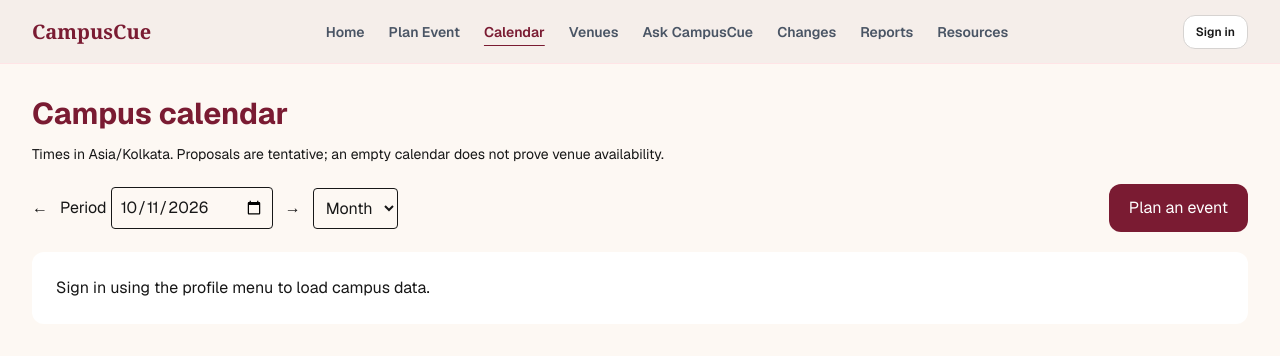
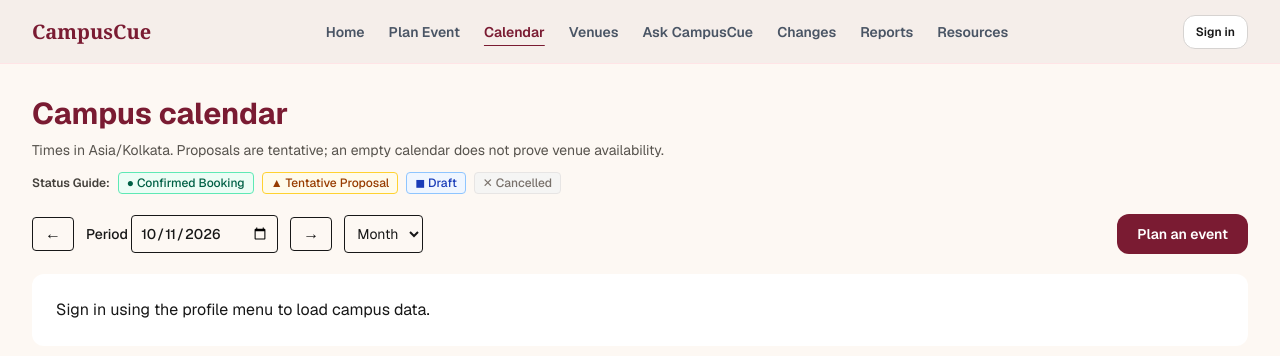
Before and after one commit to Mrudula-itsjuzme/Genesis-womm, a Next.js app in the folder apps/web/: page /calendar in a window 1280 px wide. Shown: the top 356 px of the page. Built offline with nearby package versions, Linux system fonts and the light colour scheme.

Commit message:
feat(frontend): wire live event scheduling and status badges to calendar grid

```diff
--- a/apps/web/src/components/CalendarGrid.tsx
+++ b/apps/web/src/components/CalendarGrid.tsx
@@ -11,6 +11,20 @@ import EventDetailModal from './EventDetailModal';
 const subscribe = () => () => {};
 const currentDay = () => fromCampusISO(new Date().toISOString()).date;
 const serverDay = () => '';
+
+function getStatusBadgeStyle(status: string) {
+  switch (status) {
+    case 'CONFIRMED':
+      return 'bg-emerald-50 text-emerald-900 border-emerald-300';
+    case 'PROPOSED':
+      return 'bg-amber-50 text-amber-900 border-amber-300';
+    case 'CANCELLED':
+      return 'bg-stone-100 text-stone-500 border-stone-200 line-through';
+    case 'DRAFT':
+    default:
+      return 'bg-blue-50 text-blue-900 border-blue-300';
+  }
+}
 
 export default function CalendarGrid() {
   const { token } = useAuth();
@@ -32,18 +46,25 @@ export default function CalendarGrid() {
   }
   return <section className="mx-auto max-w-7xl p-4 md:p-8">
     <h1 className="text-3xl font-bold text-[#7a1b32]">Campus calendar</h1>
-    <p className="my-3 text-sm">Times in Asia/Kolkata. Proposals are tentative; an empty calendar does not prove venue availability.</p>
+    <p className="my-2 text-sm text-stone-600">Times in Asia/Kolkata. Proposals are tentative; an empty calendar does not prove venue availability.</p>
+    <div className="my-3 flex flex-wrap items-center gap-2 text-xs">
+      <span className="font-semibold text-stone-700">Status Guide:</span>
+      <span className="inline-flex items-center gap-1 rounded border border-emerald-300 bg-emerald-50 px-2 py-0.5 font-medium text-emerald-800">● Confirmed Booking</span>
+      <span className="inline-flex items-center gap-1 rounded border border-amber-300 bg-amber-50 px-2 py-0.5 font-medium text-amber-800">▲ Tentative Proposal</span>
+      <span className="inline-flex items-center gap-1 rounded border border-blue-300 bg-blue-50 px-2 py-0.5 font-medium text-blue-800">◼ Draft</span>
+      <span className="inline-flex items-center gap-1 rounded border border-stone-200 bg-stone-100 px-2 py-0.5 font-medium text-stone-500">✕ Cancelled</span>
+    </div>
     {(anchor || today) && <><div className="my-5 flex flex-wrap items-center gap-3">
-      <button aria-label="Previous period" onClick={() => move(-1)}>←</button>
-      <label>Period <input aria-label="Calendar date" type="date" value={now} onChange={e => { setAnchor(e.target.value); setOffset(0); }} className="rounded border p-2" /></label>
-      <button aria-label="Next period" onClick={() => move(1)}>→</button>
-      <select aria-label="Calendar view" value={view} onChange={e => { setView(e.target.value as CalendarView); setOffset(0); }} className="rounded border p-2">{['Month', 'Week', 'List'].map(v => <option key={v}>{v}</option>)}</select>
-      <Link href="/plan" className="ml-auto rounded-xl bg-[#7a1b32] px-5 py-3 text-white">Plan an event</Link>
+      <button aria-label="Previous period" onClick={() => move(-1)} className="rounded border px-3 py-1 font-bold hover:bg-stone-100">←</button>
+      <label className="text-sm font-medium">Period <input aria-label="Calendar date" type="date" value={now} onChange={e => { setAnchor(e.target.value); setOffset(0); }} className="rounded border p-2 text-sm" /></label>
+      <button aria-label="Next period" onClick={() => move(1)} className="rounded border px-3 py-1 font-bold hover:bg-stone-100">→</button>
+      <select aria-label="Calendar view" value={view} onChange={e => { setView(e.target.value as CalendarView); setOffset(0); }} className="rounded border p-2 text-sm">{['Month', 'Week', 'List'].map(v => <option key={v}>{v}</option>)}</select>
+      <Link href="/plan" className="ml-auto rounded-xl bg-[#7a1b32] px-5 py-2.5 text-sm font-semibold text-white transition hover:bg-[#601426]">Plan an event</Link>
     </div>
     <RemoteState signedIn={Boolean(token)} {...remote} empty={events.length === 0} />
-    {remote.data && <>{view === 'List' ? <div className="space-y-3">{events.map(event => <article key={event.id} className="rounded-xl border bg-white p-4"><button className="font-bold underline" onClick={() => setSelected({ token: token!, id: event.id })}>{event.title}</button><p>{campusFormat(event.start_at)} – {campusFormat(event.end_at)}</p><p>{event.status} · Venue availability: {event.venue_availability}{event.synthetic ? ' · Synthetic demo' : ''}</p></article>)}</div>
-      : <div className="grid grid-cols-1 gap-2 sm:grid-cols-7">{days.map(day => <div key={day} className={'min-h-32 rounded-lg border p-2 ' + (day.slice(0, 7) === now.slice(0, 7) ? 'bg-white' : 'bg-stone-100')}><p className="text-xs font-bold">{campusFormat(toCampusISO(day, '12:00'), { weekday: 'short', day: 'numeric', month: 'short' })}</p>{events.filter(event => fromCampusISO(event.start_at).date === day).map(event => <button key={event.id} onClick={() => setSelected({ token: token!, id: event.id })} className="my-2 block w-full rounded bg-rose-50 p-2 text-left text-xs"><strong>{event.title}</strong><p>{campusFormat(event.start_at, { timeStyle: 'short' })} · {event.status}</p>{event.synthetic && <p>Synthetic demo</p>}</button>)}</div>)}</div>}
-    <div className="my-4 flex items-center gap-4"><button disabled={offset === 0} onClick={() => setOffset(Math.max(0, offset - 100))}>Previous records</button><span>{remote.data.total} records in period</span><button disabled={offset + 100 >= remote.data.total} onClick={() => setOffset(offset + 100)}>More records</button></div></>}
+    {remote.data && <>{view === 'List' ? <div className="space-y-3">{events.map(event => <article key={event.id} className={`rounded-xl border p-4 shadow-sm ${getStatusBadgeStyle(event.status)}`}><button className="font-bold underline" onClick={() => setSelected({ token: token!, id: event.id })}>{event.title}</button><p className="text-sm mt-1">{campusFormat(event.start_at)} – {campusFormat(event.end_at)}</p><p className="text-xs mt-1 font-medium">{event.status} · Venue availability: {event.venue_availability}{event.synthetic ? ' · Synthetic demo' : ''}</p></article>)}</div>
+      : <div className="grid grid-cols-1 gap-2 sm:grid-cols-7">{days.map(day => <div key={day} className={'min-h-32 rounded-lg border p-2 ' + (day.slice(0, 7) === now.slice(0, 7) ? 'bg-white' : 'bg-stone-100')}><p className="text-xs font-bold text-stone-700">{campusFormat(toCampusISO(day, '12:00'), { weekday: 'short', day: 'numeric', month: 'short' })}</p>{events.filter(event => fromCampusISO(event.start_at).date === day).map(event => <button key={event.id} onClick={() => setSelected({ token: token!, id: event.id })} className={`my-2 block w-full rounded border p-2 text-left text-xs transition hover:shadow-sm ${getStatusBadgeStyle(event.status)}`}><strong>{event.title}</strong><p className="mt-0.5">{campusFormat(event.start_at, { timeStyle: 'short' })} · {event.status}</p>{event.synthetic && <p className="text-[10px] opacity-75 mt-0.5">Synthetic demo</p>}</button>)}</div>)}</div>}
+    <div className="my-4 flex items-center gap-4"><button disabled={offset === 0} onClick={() => setOffset(Math.max(0, offset - 100))} className="rounded border px-3 py-1 text-sm disabled:opacity-50">Previous records</button><span className="text-sm font-medium">{remote.data.total} records in period</span><button disabled={offset + 100 >= remote.data.total} onClick={() => setOffset(offset + 100)} className="rounded border px-3 py-1 text-sm disabled:opacity-50">More records</button></div></>}
     </>}
     {selected && selected.token === token && <EventDetailModal key={token + selected.id} id={selected.id} close={() => setSelected(null)} />}
   </section>;
```
